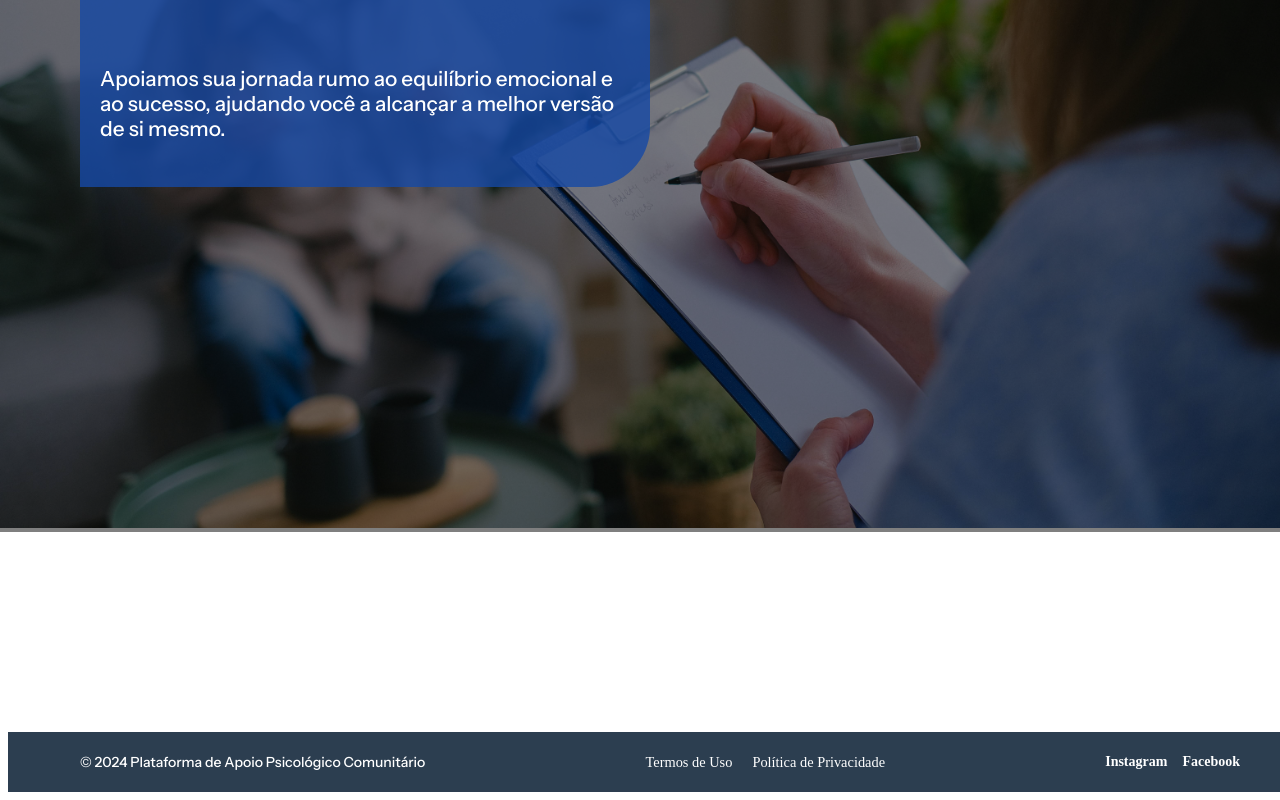
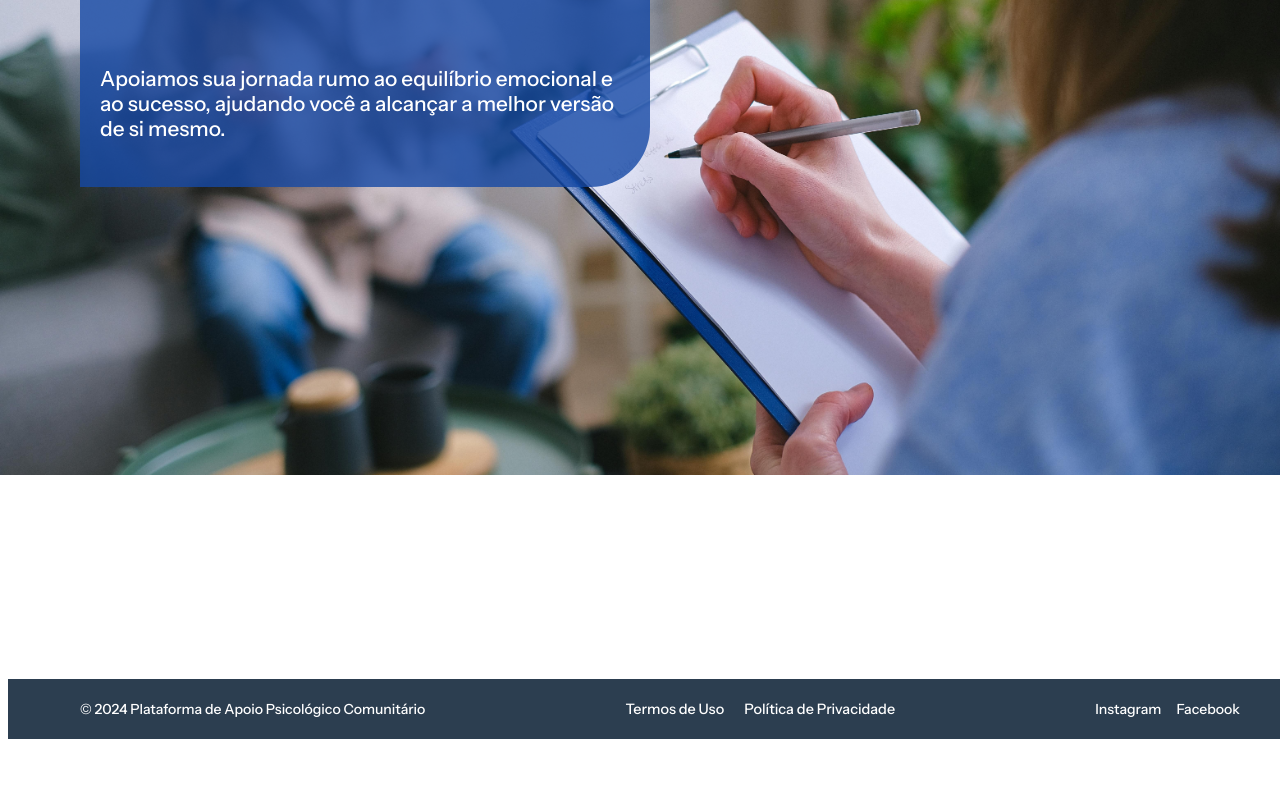
Before and after one commit to gusmrtns/plataforma-de-apoio-psicologico-comunitario, a React (Vite) app in the folder plataforma-apoio/: page / in a window 1280 px wide. Shown: the part 413-1213 px from the top of the page. After the commit the page ends 1160 px from the top, so only its background shows below. Built offline with nearby package versions, Linux system fonts and the light colour scheme.

Commit message:
fonte adicionada

```diff
--- a/plataforma-apoio/src/styles/App.css
+++ b/plataforma-apoio/src/styles/App.css
@@ -7,6 +7,8 @@
   display: flex;
   justify-content: center;
   align-items: flex-start;
+  margin: 0;
+  box-sizing: border-box;
   font-family: "Instrument Sans", serif;
     font-optical-sizing: auto;
     font-weight: 500;
--- a/plataforma-apoio/src/styles/Footer.css
+++ b/plataforma-apoio/src/styles/Footer.css
@@ -46,6 +46,12 @@
   text-decoration: none;
   font-size: 0.9rem;
   transition: color 0.3s ease;
+  font-family: "Instrument Sans", serif;
+    font-optical-sizing: auto;
+    font-weight: 500;
+    font-style: normal;
+    font-variation-settings:
+      "wdth" 100;
 }
 
 .footer-links a:hover {
@@ -62,6 +68,12 @@
   text-decoration: none;
   font-weight: bold;
   transition: color 0.3s ease;
+  font-family: "Instrument Sans", serif;
+    font-optical-sizing: auto;
+    font-weight: 500;
+    font-style: normal;
+    font-variation-settings:
+      "wdth" 100;
 }
 
 .social-media a:hover {
--- a/plataforma-apoio/src/styles/home.css
+++ b/plataforma-apoio/src/styles/home.css
@@ -15,20 +15,12 @@
     min-height: 100vh; /* Garante que ocupa toda a tela */
 }
 
-img{
+.header-home img{
     width: 100%;
+    height: 800px;
     object-fit: cover;
 }
-.header-home::after {
-    content: '';
-    position: absolute;
-    top: 0;
-    left: 0;
-    right: 0;
-    bottom: 0;
-    background: rgba(0, 0, 0, 0.5);
 
-}
 .header-text {
     position: absolute;
     top: 0;
```
